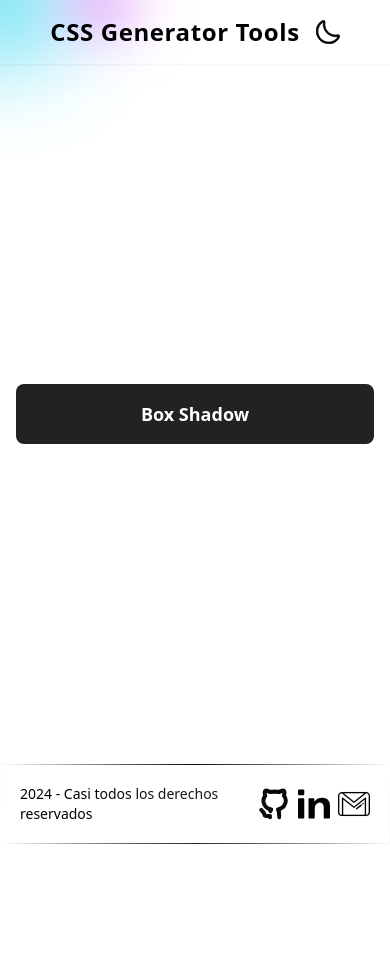
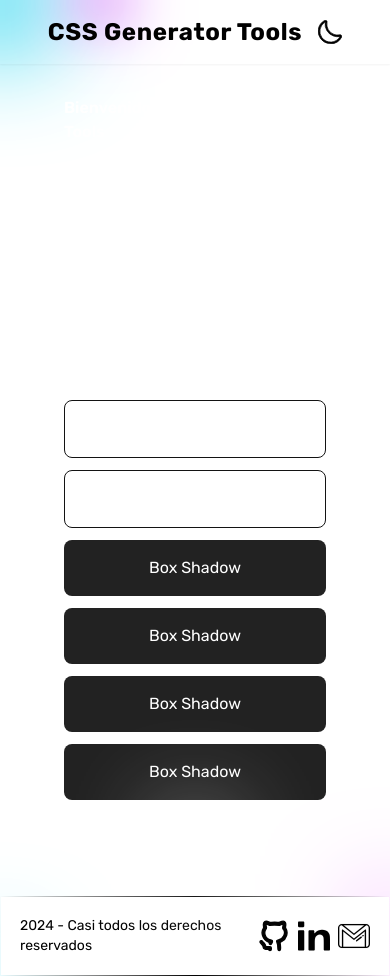
Before and after one commit to Facuiglesias/Shadow-generator, a React (Vite) app: page / in a window 390 px wide. Before the commit the page ends 844 px from the top, so only its background shows below. Built offline with nearby package versions, Linux system fonts and the light colour scheme.

Commit message:
(design) layout home for mobile view done

```diff
--- a/index.html
+++ b/index.html
@@ -3,6 +3,9 @@
   <head>
     <meta charset="UTF-8" />
     <link rel="icon" type="image/svg+xml" href="/shadow.svg" />
+    <link rel="preconnect" href="https://fonts.googleapis.com">
+    <link rel="preconnect" href="https://fonts.gstatic.com" crossorigin>
+    <link href="https://fonts.googleapis.com/css2?family=Rubik:ital,wght@0,300..900;1,300..900&display=swap" rel="stylesheet">
     <meta name="viewport" content="width=device-width, initial-scale=1.0" />
     <title>Shadow Generator CSS + TailwindCSS</title>
   </head>
--- a/src/index.css
+++ b/src/index.css
@@ -6,7 +6,7 @@
 /* transition & font */
 body {
   min-height: 100vh;
-  font-family: system-ui;
+  font-family: "Rubik", serif;
   transition: background-color 0.3s ease;
 }
 
--- a/src/pages/Home.jsx
+++ b/src/pages/Home.jsx
@@ -6,14 +6,52 @@ function Home() {
   return (
     <>
       <Header>CSS Generator Tools</Header>
-
-      <main className="flex flex-col p-4 gap-4 text-white text-lg font-bold">
+      <main className="px-16 flex flex-col gap-8 text-white py-8">
+        <h1 className="font-semibold">Bienvenido a CSS Generator Tools</h1>
+        <p>
+          Explora nuestras herramientas de diseño personalizadas para llevar tus
+          proyectos al siguiente nivel. Genera sombras para contenedores,
+          textos, y más con solo unos clics. Simplifica tu flujo de trabajo y
+          obtén resultados impresionantes en menos tiempo.
+        </p>
+        <div className="flex flex-col gap-3 pb-16">
+          <Link
+            className="border border-[#131313] p-4 rounded-lg text-center"
+            to="container-shadow-generator"
+          >
+            Box Shadow
+          </Link>
+          <Link
+            className="border border-[#131313] p-4 rounded-lg text-center"
+            to="container-shadow-generator"
+          >
+            Text Shadow
+          </Link>
           <Link
             className="bg-[#222] p-4 rounded-lg hover:bg-[#131313] text-center"
             to="container-shadow-generator"
           >
             Box Shadow
           </Link>
+          <Link
+            className="bg-[#222] p-4 rounded-lg hover:bg-[#131313] text-center"
+            to="container-shadow-generator"
+          >
+            Box Shadow
+          </Link>
+          <Link
+            className="bg-[#222] p-4 rounded-lg hover:bg-[#131313] text-center"
+            to="container-shadow-generator"
+          >
+            Box Shadow
+          </Link>
+          <Link
+            className="bg-[#222] p-4 rounded-lg hover:bg-[#131313] text-center"
+            to="container-shadow-generator"
+          >
+            Box Shadow
+          </Link>
+        </div>
         {/* <button className="bg-[#222] p-4 rounded-lg hover:bg-[#131313]">
           Text Shadow
         </button> */}
```
Lines whose indentation alone changed are shown as unchanged.
